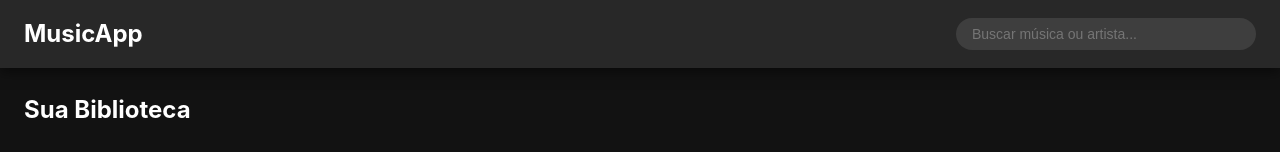
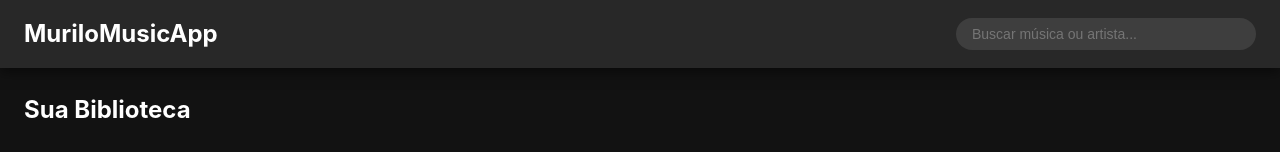
Before and after one commit to MuriloGonzaga/meu-site-ia, a plain HTML site: page index.html in a window 1280 px wide. Shown: the top 152 px of the page. Drawn offline with Linux system fonts and the light colour scheme.

Commit message:
feat: altera nome do site para MuriloMusicApp

```diff
--- a/index.html
+++ b/index.html
@@ -4,14 +4,14 @@
     <meta charset="UTF-8">
     <meta name="viewport" content="width=device-width, initial-scale=1.0">
     <meta name="description" content="Mini aplicativo de músicas com deploy automático">
-    <title>MusicApp v2 - Sua Biblioteca de Músicas</title>
+    <title>MuriloMusicApp - Sua Biblioteca de Músicas</title>
     <link rel="stylesheet" href="style.css">
 </head>
 <body>
     <!-- Teste de Deploy Automático - v1 -->
     <header class="app-header">
         <nav class="nav-container">
-            <h1>MusicApp</h1>
+            <h1>MuriloMusicApp</h1>
             <div class="search-container">
                 <input type="search" id="pesquisa" placeholder="Buscar música ou artista...">
             </div>
```
